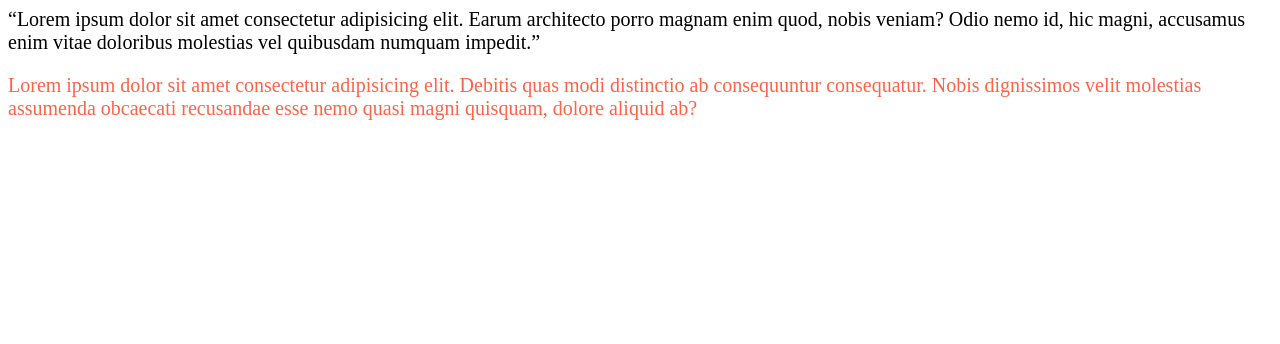
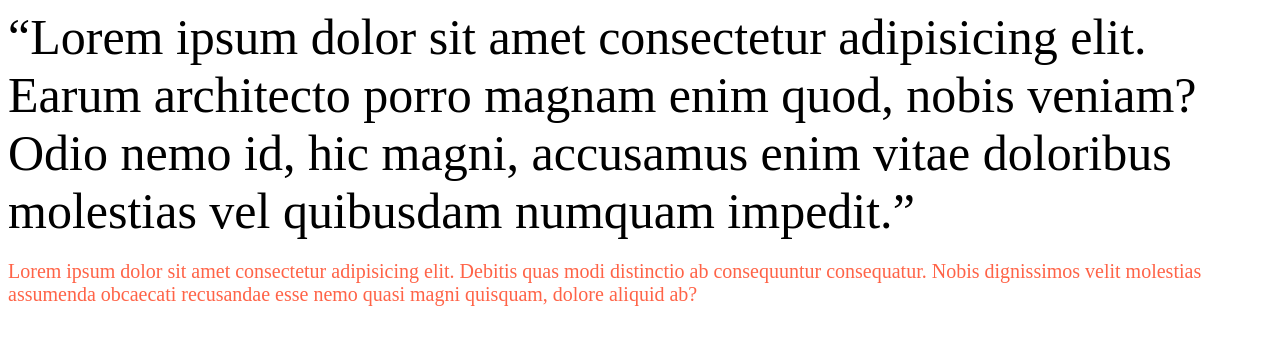
Before and after one commit to Nimuru-web/HTML-Bangla-practise, a plain HTML site: page CSS.html in a window 1280 px wide. Drawn offline with Linux system fonts and the light colour scheme.

Commit message:
Add files via upload

```diff
--- a/style.css
+++ b/style.css
@@ -1 +1,3 @@
-q{font-size: 20px;}
+q{
+    font-size: 50px;
+}
```
